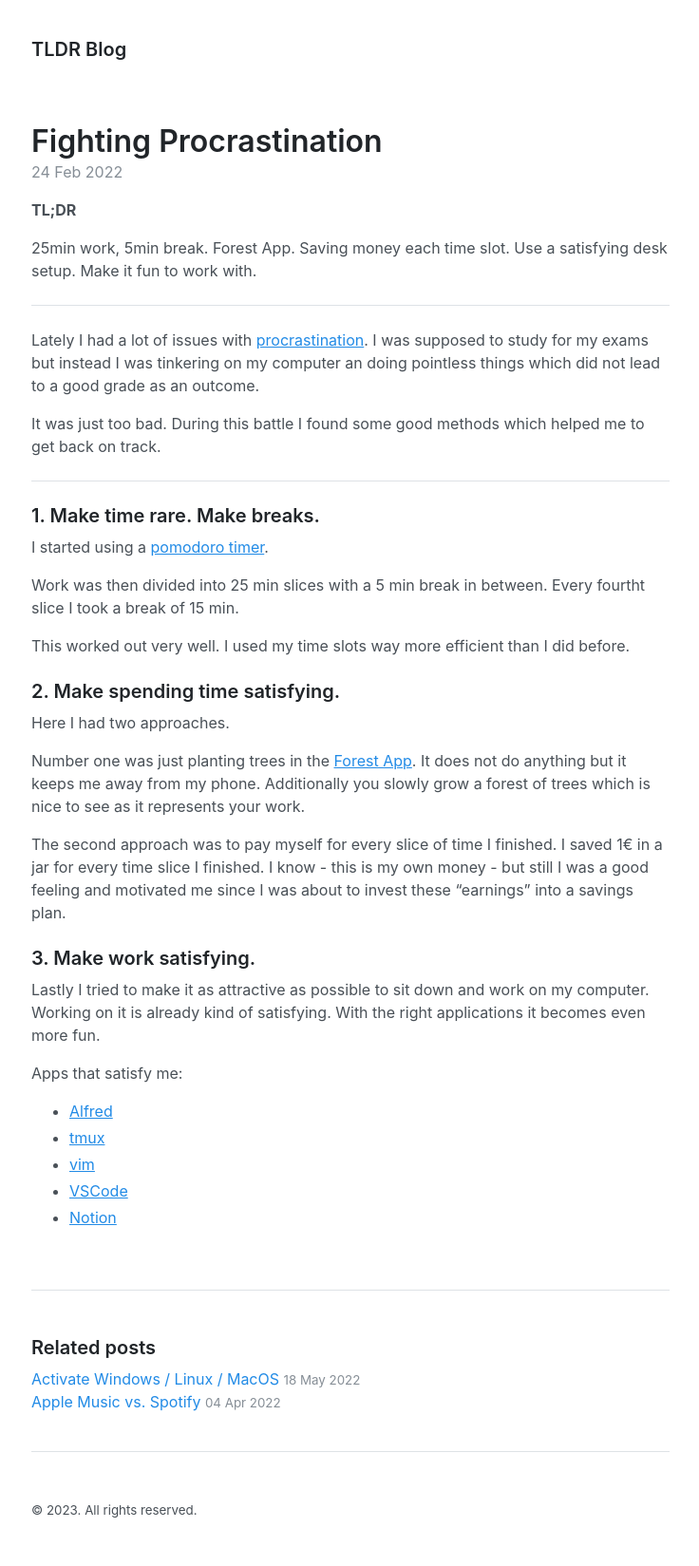
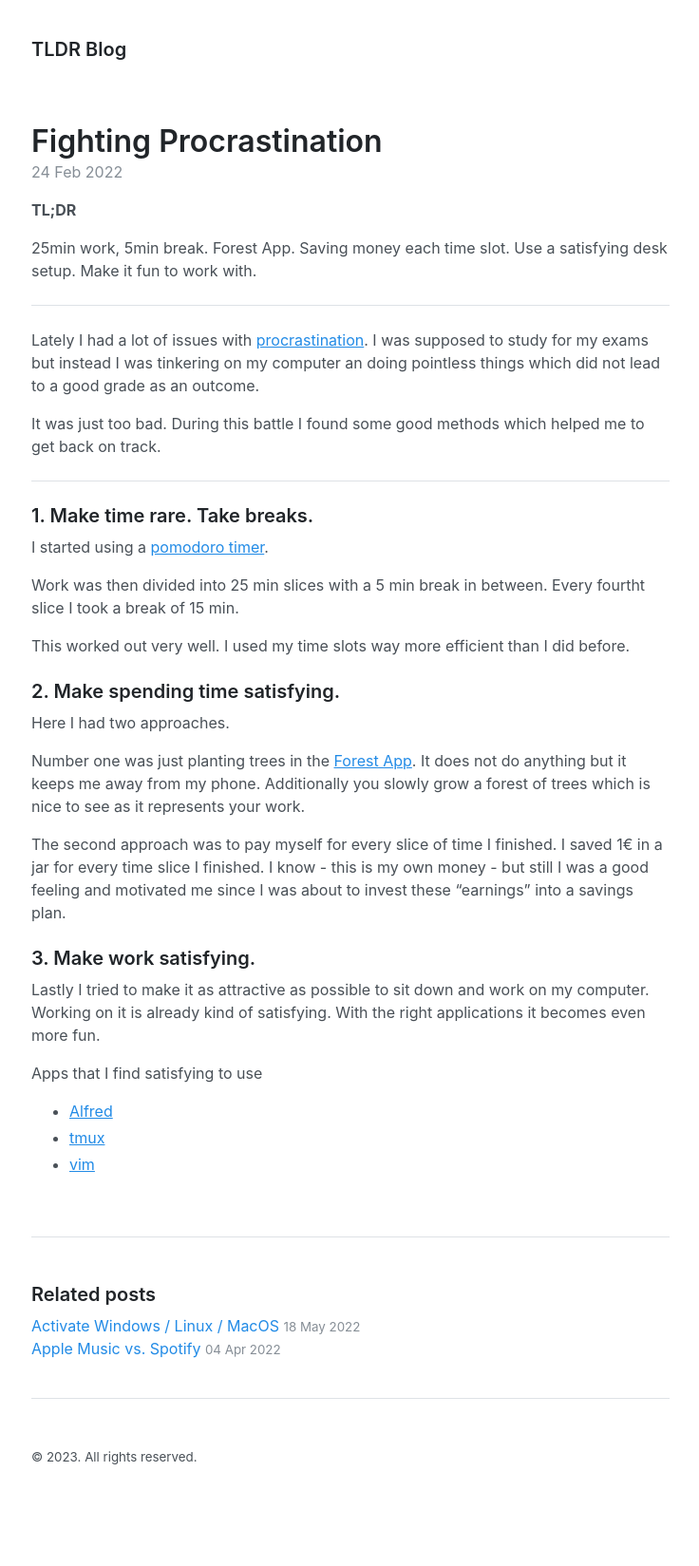
Before and after one commit to b3z/b3z.github.io, a Jekyll site: the page built from _posts/2022-02-24-Procrastination.md, in a window 1280 px wide. Shown: the whole page at 95% size, without its empty margins (271-1007 px from the left). Built offline with Jekyll 4.4.1, drawn with Linux system fonts in a browser that asks for light colours; after the commit the page ends 1593 px from its top, so only the background shows below that.

Commit message:
Update 2022-02-24-Procrastination.md

```diff
--- a/_posts/2022-02-24-Procrastination.md
+++ b/_posts/2022-02-24-Procrastination.md
@@ -18,7 +18,7 @@ I was supposed to study for my exams but instead I was tinkering on my computer
 It was just too bad. During this battle I found some good methods which helped me to get back on track.
 
 ---
-### 1. Make time rare. Make breaks.
+### 1. Make time rare. Take breaks.
 
 I started using a [pomodoro timer](https://en.wikipedia.org/wiki/Pomodoro_Technique).
 
@@ -42,9 +42,7 @@ I was a good feeling and motivated me since I was about to invest these "earning
 Lastly I tried to make it as attractive as possible to sit down and work on my computer.
 Working on it is already kind of satisfying. With the right applications it becomes even more fun.
 
-Apps that satisfy me:
+Apps that I find satisfying to use
 - [Alfred](https://www.alfredapp.com)
 - [tmux](https://github.com/tmux/tmux/wiki)
 - [vim](https://en.wikipedia.org/wiki/Vim_(text_editor))
-- [VSCode](https://code.visualstudio.com)
-- [Notion](https://www.notion.so)
```
